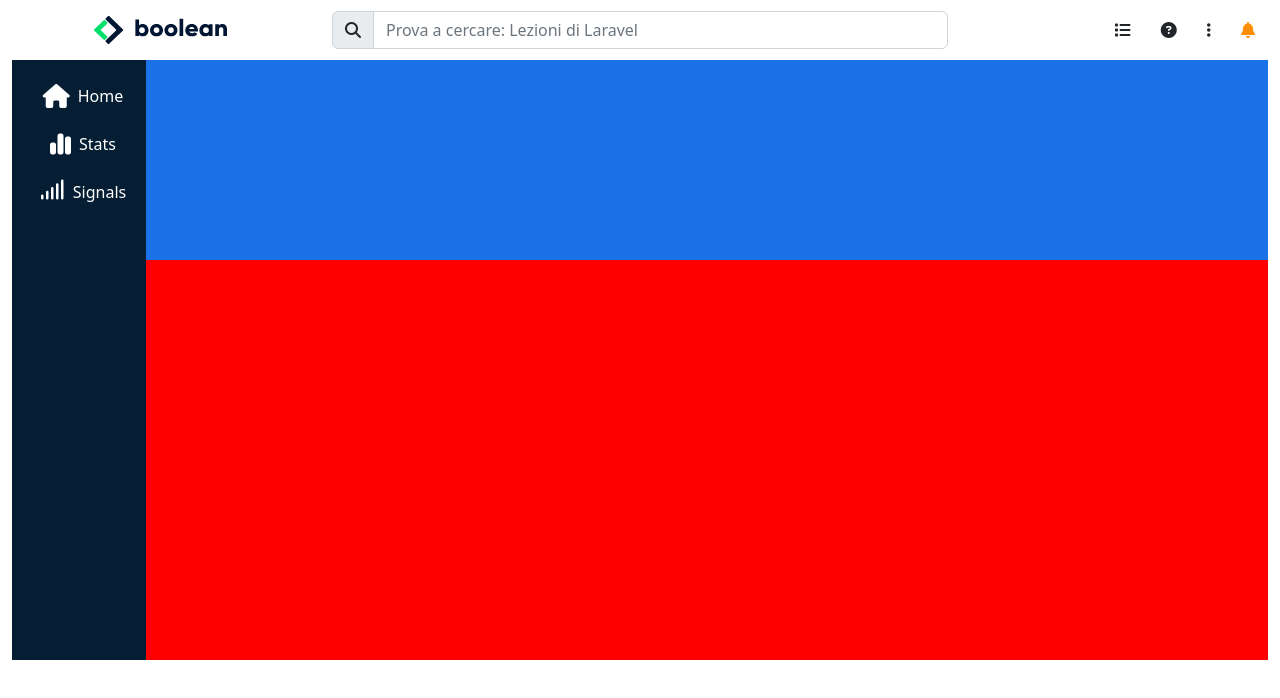
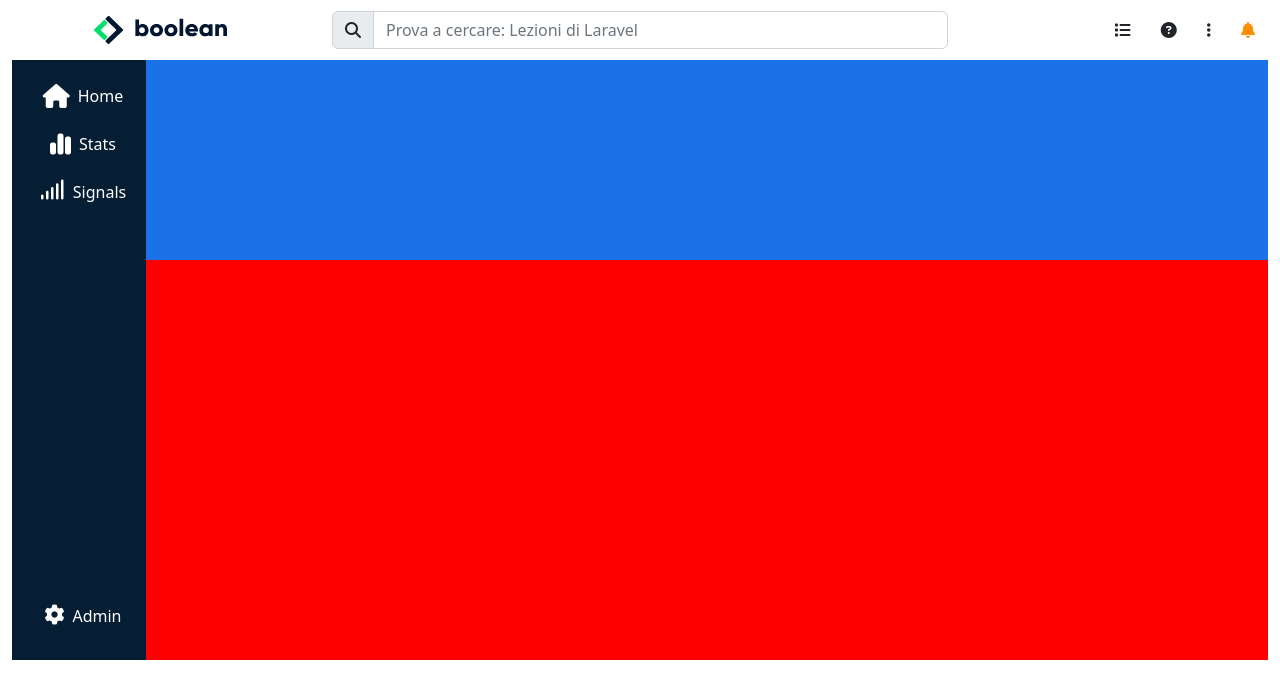
Before and after one commit to DanielMarella/html-css-bootstrap-dashboard, a plain HTML site: page index.html in a window 1280 px wide. Drawn offline with nearby package versions, Linux system fonts and the light colour scheme.

Commit message:
done the last part of vertical nav responsive

```diff
--- a/css/style.css
+++ b/css/style.css
@@ -16,8 +16,8 @@
 
 .my_navbar-column{
     background-color: #051e34;
+    width: 150px;
     height: 600px;
-    width: 150px;
 }
 
 
@@ -32,3 +32,8 @@
     width: 100%;
     height: calc(600px - 200px)
 }
+
+
+.my_height{
+    height: 400px;
+}
--- a/index.html
+++ b/index.html
@@ -44,7 +44,7 @@
     </header>
 
     <!-- main diviso in 3 parti -->
-    <main class="d-flex container-fluid">
+    <main class="d-flex container-fluid ">
         <!-- barra di navigazione laterale verticale a sx con background colorato-->
         <section class="my_navbar-column">
             <div class="container-fluid text-white ">
@@ -58,6 +58,13 @@
                     </div>
                     <div class="col mb-4 d-flex justify-content-center">
                         <i class="fa-solid fa-signal d-inline fs-5 mx-2"></i><span class="d-none d-lg-inline-block">Signals</span>
+                    </div>
+                </div>
+            </div>
+            <div class="container-fluid text-white my_height d-flex align-items-end justify-content-center">
+                <div class="row  justify-content-center align-items-center">
+                    <div class="col-12 ">
+                        <i class="fa-solid fa-gear d-inline fs-5 mx-2 "></i><span class="d-none d-lg-inline-block">Admin</span>
                     </div>
                 </div>
             </div>
```
